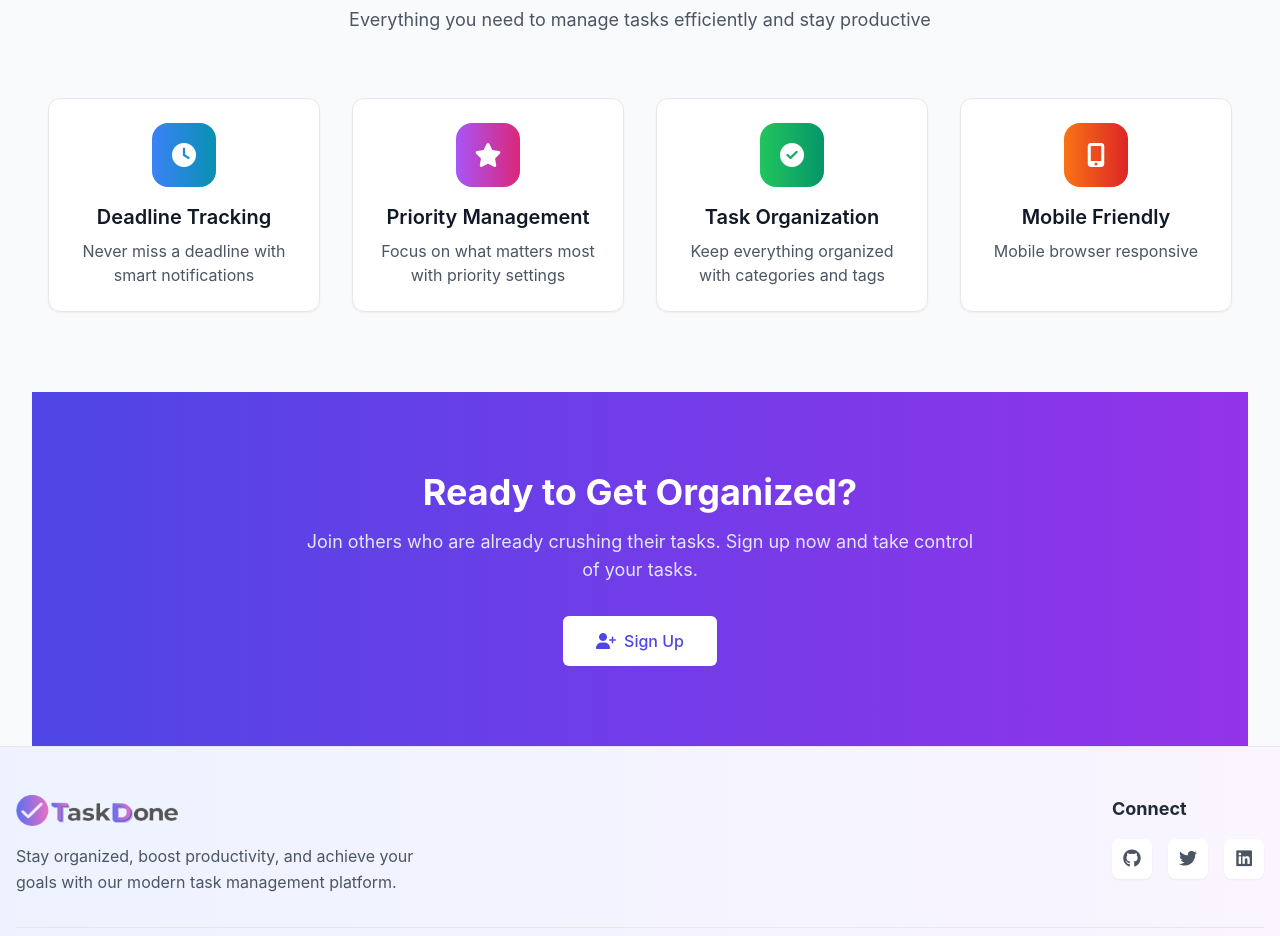
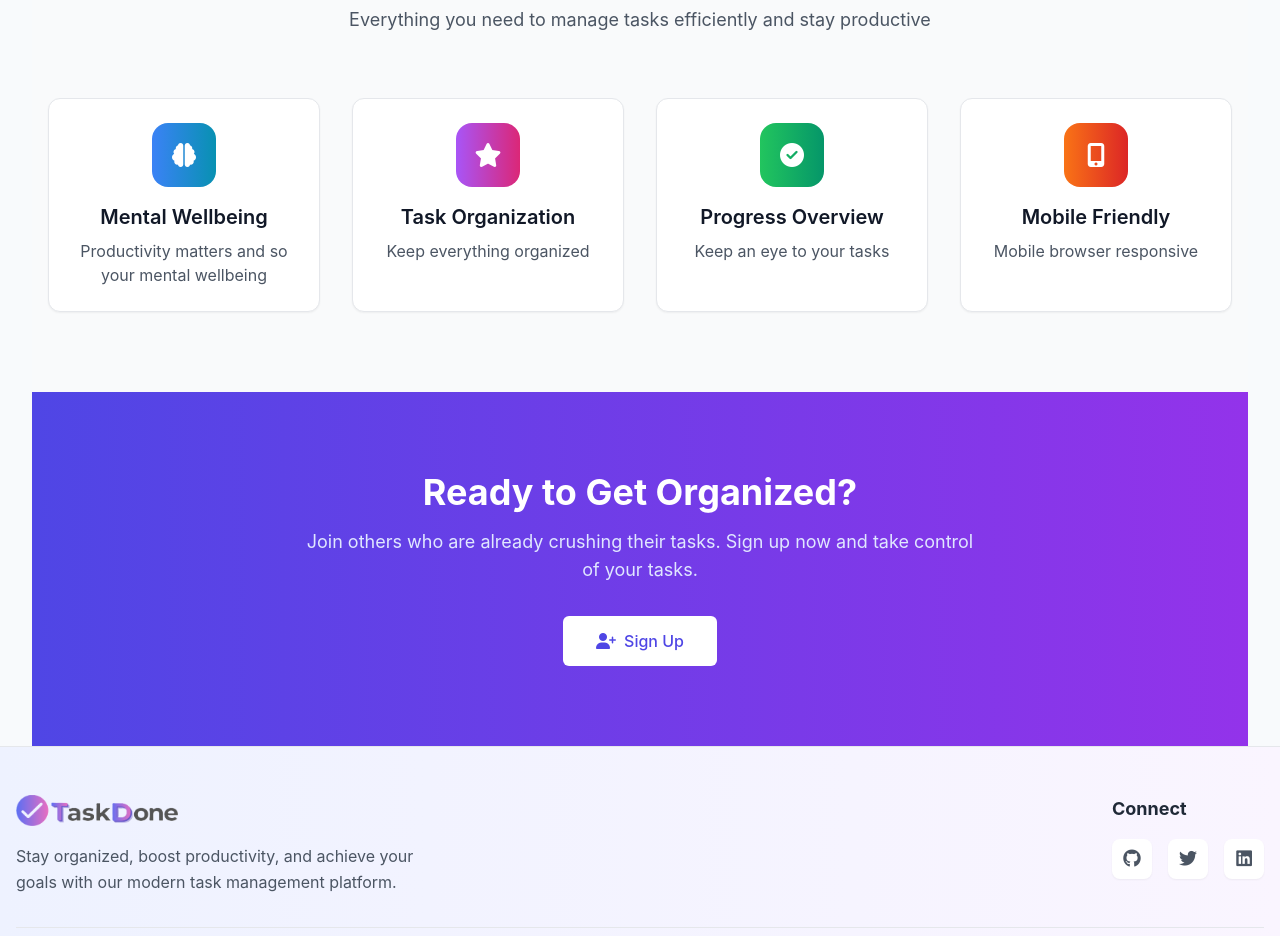
Before and after one commit to JeydiDJ/TaskDone, an Angular app in the folder task-management-app/: page / in a window 1280 px wide. Shown: the part 820-1756 px from the top of the page. Built offline with nearby package versions, Linux system fonts and the light colour scheme.

Commit message:
rearranged the listed features

```diff
--- a/task-management-app/src/app/components/home/home.component.html
+++ b/task-management-app/src/app/components/home/home.component.html
@@ -76,26 +76,26 @@
             <div class="grid grid-cols-1 md:grid-cols-2 lg:grid-cols-4 gap-8">
                 <div class="card text-center group">
                     <div class="w-16 h-16 bg-gradient-to-r from-blue-500 to-cyan-600 rounded-2xl flex items-center justify-center mx-auto mb-4">
-                        <i class="fas fa-clock text-white text-2xl"></i>
+                        <i class="fas fa-brain text-white text-2xl"></i>
                     </div>
-                    <h3 class="text-xl font-semibold text-gray-900 mb-2">Deadline Tracking</h3>
-                    <p class="text-gray-600">Never miss a deadline with smart notifications</p>
+                    <h3 class="text-xl font-semibold text-gray-900 mb-2">Mental Wellbeing</h3>
+                    <p class="text-gray-600">Productivity matters and so your mental wellbeing</p>
                 </div>
 
                 <div class="card text-center group">
                     <div class="w-16 h-16 bg-gradient-to-r from-purple-500 to-pink-600 rounded-2xl flex items-center justify-center mx-auto mb-4">
                         <i class="fas fa-star text-white text-2xl"></i>
                     </div>
-                    <h3 class="text-xl font-semibold text-gray-900 mb-2">Priority Management</h3>
-                    <p class="text-gray-600">Focus on what matters most with priority settings</p>
+                    <h3 class="text-xl font-semibold text-gray-900 mb-2">Task Organization</h3>
+                    <p class="text-gray-600">Keep everything organized</p>
                 </div>
 
                 <div class="card text-center group">
                     <div class="w-16 h-16 bg-gradient-to-r from-green-500 to-emerald-600 rounded-2xl flex items-center justify-center mx-auto mb-4">
                         <i class="fas fa-check-circle text-white text-2xl"></i>
                     </div>
-                    <h3 class="text-xl font-semibold text-gray-900 mb-2">Task Organization</h3>
-                    <p class="text-gray-600">Keep everything organized with categories and tags</p>
+                    <h3 class="text-xl font-semibold text-gray-900 mb-2">Progress Overview</h3>
+                    <p class="text-gray-600">Keep an eye to your tasks</p>
                 </div>
 
                 <div class="card text-center group">
```
